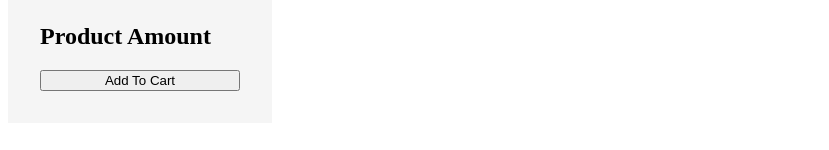
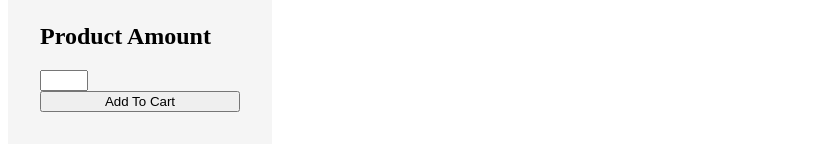
Before and after one commit to SeasonedSoup/The-CartStore-NextDoor, a React (Vite) app: page /shoppage in a window 1280 px wide. Shown: the part 518-668 px from the top of the page, without its empty margins (0-829 px from the left). Built offline with nearby package versions, Linux system fonts and the light colour scheme.

Commit message:
Added Number Input On Amount On Card

```diff
--- a/src/components/Card.jsx
+++ b/src/components/Card.jsx
@@ -9,6 +9,7 @@ export function Card() {
                 <div className="price&amount">
                     <h2>Price</h2>
                     <h2>Product Amount</h2>
+                    <input className="productAmount" type="number" />
                 </div>
                 <button className="addToCart">Add To Cart</button>
             </div>
--- a/src/styles/styles.css
+++ b/src/styles/styles.css
@@ -15,3 +15,7 @@ span.cartIndicator {
     display: flex;
     flex-direction: column;
 }
+
+.productAmount {
+    width: 40px;
+}
```
Also changed, not shown: notes.txt.
